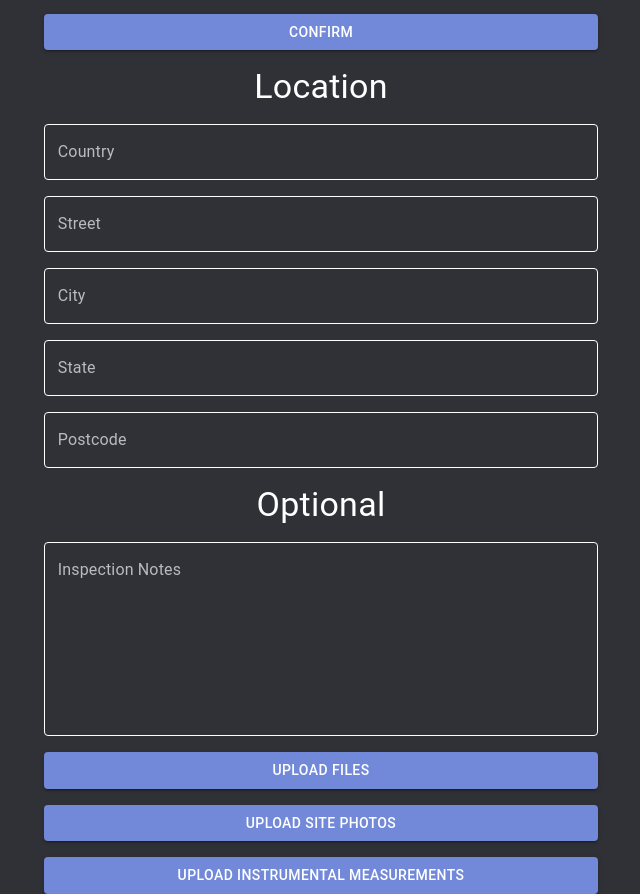
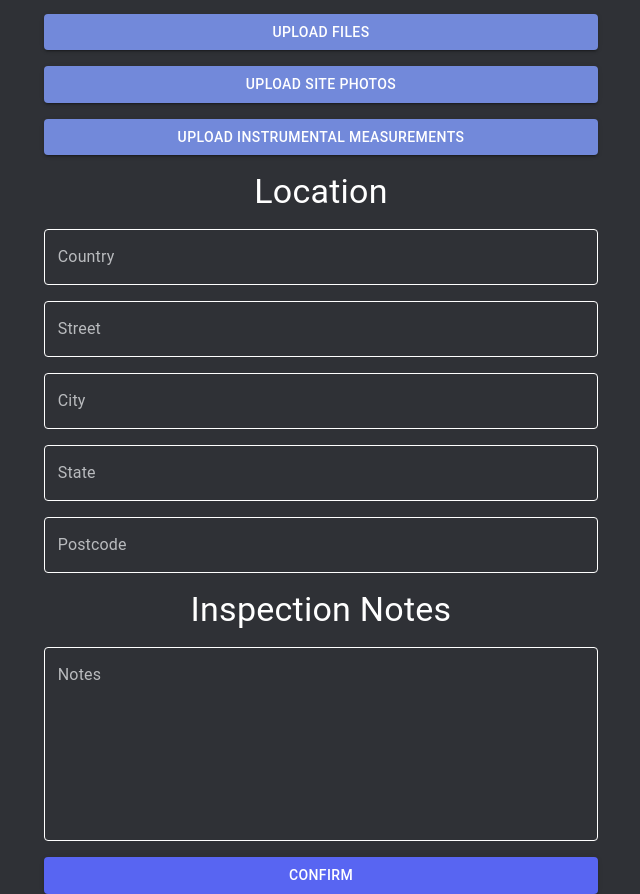
Before and after one commit to dingjw1997/AI-Dashboard, a React (Create React App) app: page /upload in a window 1280 px wide. Shown: the part 340-1234 px from the top of the page, without its empty margins (319-959 px from the left). Built offline with nearby package versions, Linux system fonts and the light colour scheme.

Commit message:
Change Upload page structure

```diff
--- a/package.json
+++ b/package.json
@@ -46,5 +46,8 @@
       "last 1 firefox version",
       "last 1 safari version"
     ]
+  },
+  "devDependencies": {
+    "concurrently": "^8.2.2"
   }
 }
--- a/src/App.tsx
+++ b/src/App.tsx
@@ -6,7 +6,6 @@ import {
 } from 'react-router-dom';
 
 import Home from './pages/Home/Home';
-import Alerts from './pages/Alerts/Alerts';
 import Upload from './pages/Upload/Upload';
 import Status from './pages/Status/Status';
 import AssetDetail from './components/AssetDetail/AssetDetail';
@@ -18,7 +17,6 @@ function App() {
       <div></div>
       <Routes>
         <Route path="/" element={<Home />} />
-        <Route path="/alerts" element={<Alerts />} />
         <Route path="/upload" element={<Upload />} />
         <Route path="/status" element={<Status />} />
         <Route path="/details/:number" element={<AssetDetail />} />
--- a/src/pages/Alerts/Alerts.module.css
+++ /dev/null
@@ -1,64 +0,0 @@
-/*Reference: https://create-react-app.dev/docs/adding-a-css-modules-stylesheet/ */
-
-.App {
-  display: flex;
-  height: 100vh;
-  background-color: white;
-}
-
-.sidebar {
-  background-color: white;
-  color: black;
-  width: 150px; /* Adjusted width for dropdown */
-  display: flex;
-  flex-direction: column;
-  justify-content: space-between;
-  height: 100%;
-  border-right: none;
-  margin-right: -1px;
-  padding: 20px; /* Added padding for spacing */
-}
-
-.dropdown {
-  width: 100%;
-  padding: 10px;
-  border-radius: 10px;
-  background-color: white;
-  color: black;
-  cursor: pointer;
-}
-
-.tab {
-  padding: 20px;
-  cursor: pointer;
-  border-radius: 10px;
-  background-color: rgba(51, 51, 51, 0.8);
-}
-
-.bold {
-  font-weight: bold;
-}
-
-.red {
-  background-color: red;
-}
-
-.yellow {
-  background-color: yellow;
-}
-
-.green {
-  background-color: green;
-}
-
-.content {
-  flex-grow: 1;
-  display: flex;
-  justify-content: center;
-  align-items: flex-start;
-}
-
-h1 {
-  color: black;
-  margin: 0;
-}
--- a/src/pages/Alerts/Alerts.tsx
+++ /dev/null
@@ -1,49 +0,0 @@
-import styles from './Alerts.module.css';
-import Header from '../../components/Header/Header';
-import React, { useState } from 'react';
-
-
-function Alerts() {
-  const zones = [
-    { name: 'Zone 1', color: 'red' },
-    { name: 'Zone 2', color: 'yellow' },
-    { name: 'Zone 3', color: 'green' },
-    { name: 'Zone 4', color: 'red' },
-    { name: 'Zone 5', color: 'yellow' },
-  ];
-
-  const redZones = zones.filter(zone => zone.color === 'red');
-  const yellowZones = zones.filter(zone => zone.color === 'yellow');
-  const displayZones = redZones.length > 0 ? redZones : yellowZones;
-
-  const [selectedZone, setSelectedZone] = useState('');
-
-  return (
-    <div>
-      <div className="Header">
-        <Header />
-      </div>
-      <div className={styles.App}>
-        <div className={styles.sidebar}>
-          <select className={styles.dropdown} value={selectedZone} onChange={(e) => setSelectedZone(e.target.value)}>
-            <option value="">Select a zone</option>
-            {displayZones.map(zone => (
-              <option key={zone.name} value={zone.name} className={styles[zone.color]}>
-                {zone.name}
-              </option>
-            ))}
-          </select>
-        </div>
-        <div className={styles.content}>
-          {selectedZone ? (
-            <h1>{selectedZone}</h1>
-          ) : (
-            <h1>No zones selected. Use the dropdown menu to select a zone.</h1>
-          )}
-        </div>
-      </div>
-    </div>
-  );
-}
-
-export default Alerts;
--- a/src/pages/Upload/Upload.tsx
+++ b/src/pages/Upload/Upload.tsx
@@ -65,7 +65,7 @@ function Upload() {
       dbRef.push(dataToSend);
       console.log('Data Submitted:', dataToSend);
       setSubmitted(true);
-      setTimeout(() => resetForm(), 3000);
+      setTimeout(() => resetForm(), 1000);
     } catch (error) {
       console.error('Error:', error);
       alert(error);
@@ -106,7 +106,7 @@ function Upload() {
   return (
     <div>
       <Header />
-      <Stack spacing={2} pt={2} px={3} alignItems="center" sx={{ height: "100vh" }}>
+      <Stack spacing={2} py={2} px={3} alignItems="center" sx={{ height: "100vh" }}>
         <Typography variant="h4" component="h4">Asset Details</Typography>
         <Slide direction="up" in={true} mountOnEnter unmountOnExit>
           <TextField
@@ -150,77 +150,6 @@ function Upload() {
             InputLabelProps={{
               shrink: true,
             }}
-          />
-        </Slide>
-
-        <Button
-          variant="contained"
-          onClick={handleConfirm}
-          sx={{ height: "2.7rem", minWidth: "45%" }}
-        >
-          Confirm
-        </Button>
-
-        <Typography variant="h4" component="h4">Location</Typography>
-
-        <TextField
-          id="country-field"
-          label="Country"
-          variant="outlined"
-          name="country"
-          value={address.country}
-          onChange={handleChange(setAddress)}
-          sx={{ minWidth: "45%" }}
-        />
-        <TextField
-          id="street-field"
-          label="Street"
-          variant="outlined"
-          name="street"
-          value={address.street}
-          onChange={handleChange(setAddress)}
-          sx={{ minWidth: "45%" }}
-        />
-        <TextField
-          id="city-field"
-          label="City"
-          variant="outlined"
-          name="city"
-          value={address.city}
-          onChange={handleChange(setAddress)}
-          sx={{ minWidth: "45%" }}
-        />
-        <TextField
-          id="state-field"
-          label="State"
-          variant="outlined"
-          name="state"
-          value={address.state}
-          onChange={handleChange(setAddress)}
-          sx={{ minWidth: "45%" }}
-        />
-        <TextField
-          id="postcode-field"
-          label="Postcode"
-          variant="outlined"
-          name="postcode"
-          value={address.postcode}
-          onChange={handleChange(setAddress)}
-          sx={{ minWidth: "45%" }}
-        />
-
-        <Typography variant="h4" component="h4">Optional</Typography>
-        <Slide direction="up" in={true} mountOnEnter unmountOnExit>
-          <TextField
-            id="inspectionNotes-field"
-            label="Inspection Notes"
-            variant="outlined"
-            name="inspectionNotes"
-            multiline
-            rows={7}
-            value={inspectionNotes.inspectionNotes}
-            onChange={handleChange(setInspectionNotes)}
-            sx={{ minWidth: "45%" }}
           />
         </Slide>
 
@@ -271,6 +200,77 @@ function Upload() {
           multiple
         />
 
+        <Typography variant="h4" component="h4">Location</Typography>
+
+        <TextField
+          id="country-field"
+          label="Country"
+          variant="outlined"
+          name="country"
+          value={address.country}
+          onChange={handleChange(setAddress)}
+          sx={{ minWidth: "45%" }}
+        />
+        <TextField
+          id="street-field"
+          label="Street"
+          variant="outlined"
+          name="street"
+          value={address.street}
+          onChange={handleChange(setAddress)}
+          sx={{ minWidth: "45%" }}
+        />
+        <TextField
+          id="city-field"
+          label="City"
+          variant="outlined"
+          name="city"
+          value={address.city}
+          onChange={handleChange(setAddress)}
+          sx={{ minWidth: "45%" }}
+        />
+        <TextField
+          id="state-field"
+          label="State"
+          variant="outlined"
+          name="state"
+          value={address.state}
+          onChange={handleChange(setAddress)}
+          sx={{ minWidth: "45%" }}
+        />
+        <TextField
+          id="postcode-field"
+          label="Postcode"
+          variant="outlined"
+          name="postcode"
+          value={address.postcode}
+          onChange={handleChange(setAddress)}
+          sx={{ minWidth: "45%" }}
+        />
+
+        <Typography variant="h4" component="h4">Inspection Notes</Typography>
+        <Slide direction="up" in={true} mountOnEnter unmountOnExit>
+          <TextField
+            id="inspectionNotes-field"
+            label="Notes"
+            variant="outlined"
+            name="inspectionNotes"
+            multiline
+            rows={7}
+            value={inspectionNotes.inspectionNotes}
+            onChange={handleChange(setInspectionNotes)}
+            sx={{ minWidth: "45%" }}
+          />
+        </Slide>
+
+        <Button
+          variant="contained"
+          onClick={handleConfirm}
+          sx={{ height: "2.7rem", minWidth: "45%", marginBottom: "10px", backgroundColor: "#5865F2" }}
+        >
+          Confirm
+        </Button>
+
         {submitted && <Typography variant="h6">Submitted</Typography>}
       </Stack>
     </div>
```
Also changed, not shown: 2 other files (tests, documents, lock files or other folders).
